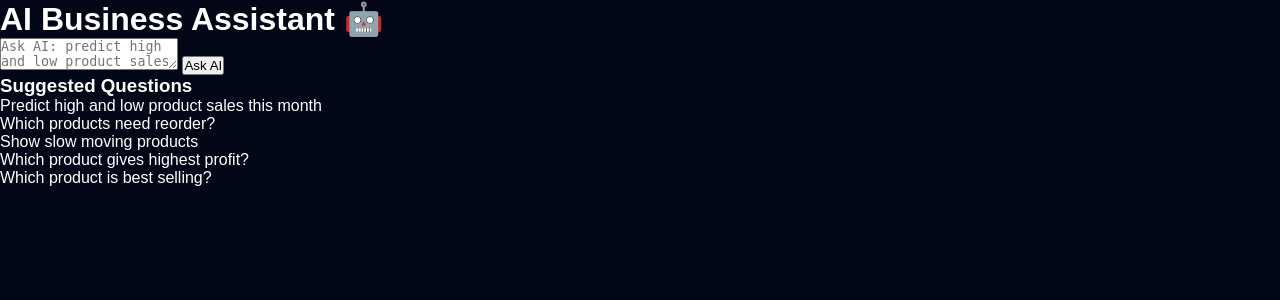
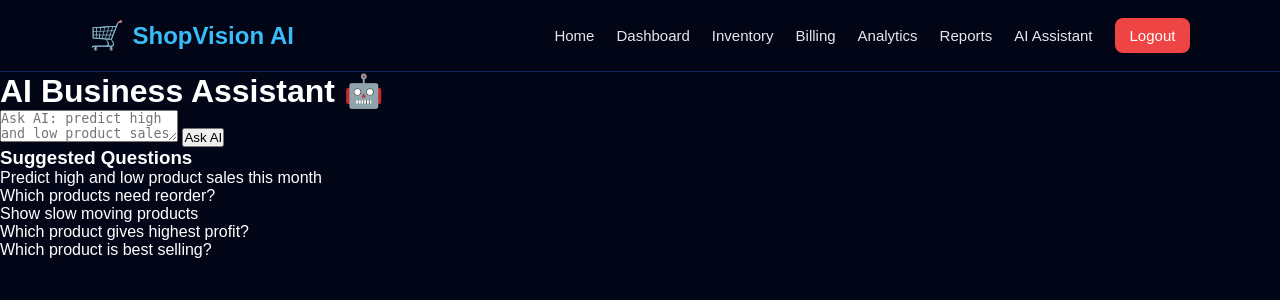
Before and after one commit to adhiappu0610-blip/shopvision-ai, a Flask app: page /ai in a window 1280 px wide. Shown: the top 300 px of the page. Run offline with Flask 3, Linux system fonts and the light colour scheme; the visitor is signed in with stand-in values (Sample User, id 1).

Commit message:
Update base.html

```diff
--- a/templates/base.html
+++ b/templates/base.html
@@ -2,65 +2,34 @@
 <html lang="en">
 <head>
     <meta charset="UTF-8">
-    <title>ShopVision AI Pro</title>
+    <title>ShopVision AI</title>
+    <meta name="viewport" content="width=device-width, initial-scale=1.0">
+
     <link rel="stylesheet" href="{{ url_for('static', filename='css/style.css') }}">
 </head>
 <body>
 
-{% if session.get("user_id") %}
+<nav class="navbar">
+    <div class="nav-logo">
+        <span class="logo-icon">🛒</span>
+        <span>ShopVision AI</span>
+    </div>
 
-<div class="sidebar">
-    <h2>🛒 ShopVision AI</h2>
-
+    <div class="nav-links">
+        <a href="/">Home</a>
         <a href="/dashboard">Dashboard</a>
+        <a href="/inventory">Inventory</a>
         <a href="/billing">Billing</a>
-    <a href="/inventory">Inventory</a>
         <a href="/analytics">Analytics</a>
         <a href="/reports">Reports</a>
         <a href="/ai">AI Assistant</a>
-    <a href="/logout">Logout</a>
+        <a href="/logout" class="logout-btn">Logout</a>
     </div>
+</nav>
 
-{% endif %}
-
-<div class="{% if session.get('user_id') %}content{% else %}auth-content{% endif %}">
-
-    {% with messages = get_flashed_messages(with_categories=true) %}
-        {% for category, message in messages %}
-            <div class="alert {{ category }}">{{ message }}</div>
-        {% endfor %}
-    {% endwith %}
-
+<main>
     {% block content %}{% endblock %}
-
-    {% if session.get("user_id") %}
-
-    <div class="inside-footer">
-        <div class="inside-footer-card">
-            <h3>📩 Support</h3>
-            <p>Need help with billing, inventory, reports or AI prediction?</p>
-            <b>support@shopvisionai.com</b>
-        </div>
-
-        <div class="inside-footer-card">
-            <h3>⭐ Retailer Review</h3>
-            <p>“ShopVision AI made billing, stock tracking and reports very easy.”</p>
-            <b>- Supermarket Owner</b>
-        </div>
-
-        <div class="inside-footer-card">
-            <h3>🔒 Secure Platform</h3>
-            <p>Your business data is stored safely in SQLite database.</p>
-            <b>Protected</b>
-        </div>
-    </div>
-
-    {% endif %}
-
-</div>
-
-<script src="https://cdn.jsdelivr.net/npm/chart.js"></script>
-<script src="{{ url_for('static', filename='js/main.js') }}"></script>
+</main>
 
 </body>
 </html>
```
Lines whose indentation alone changed are shown as unchanged.
